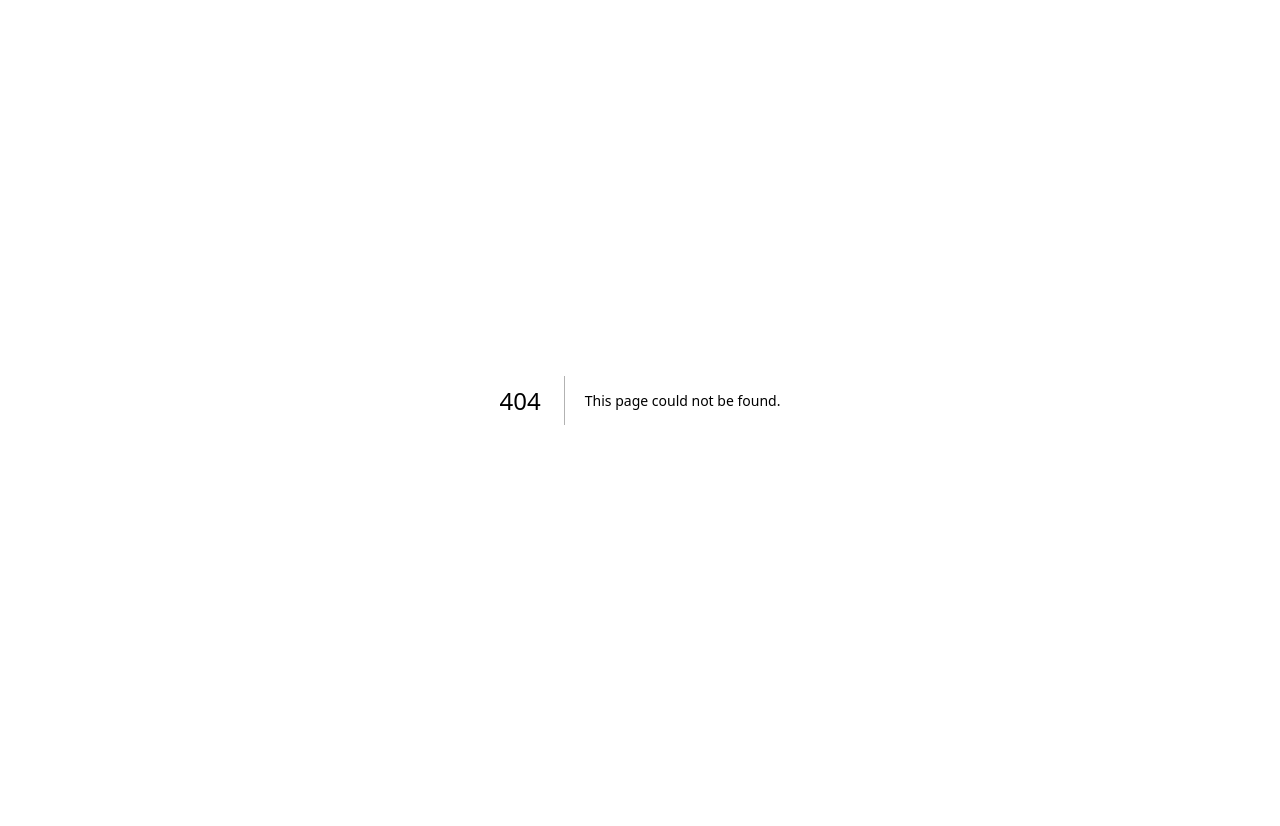
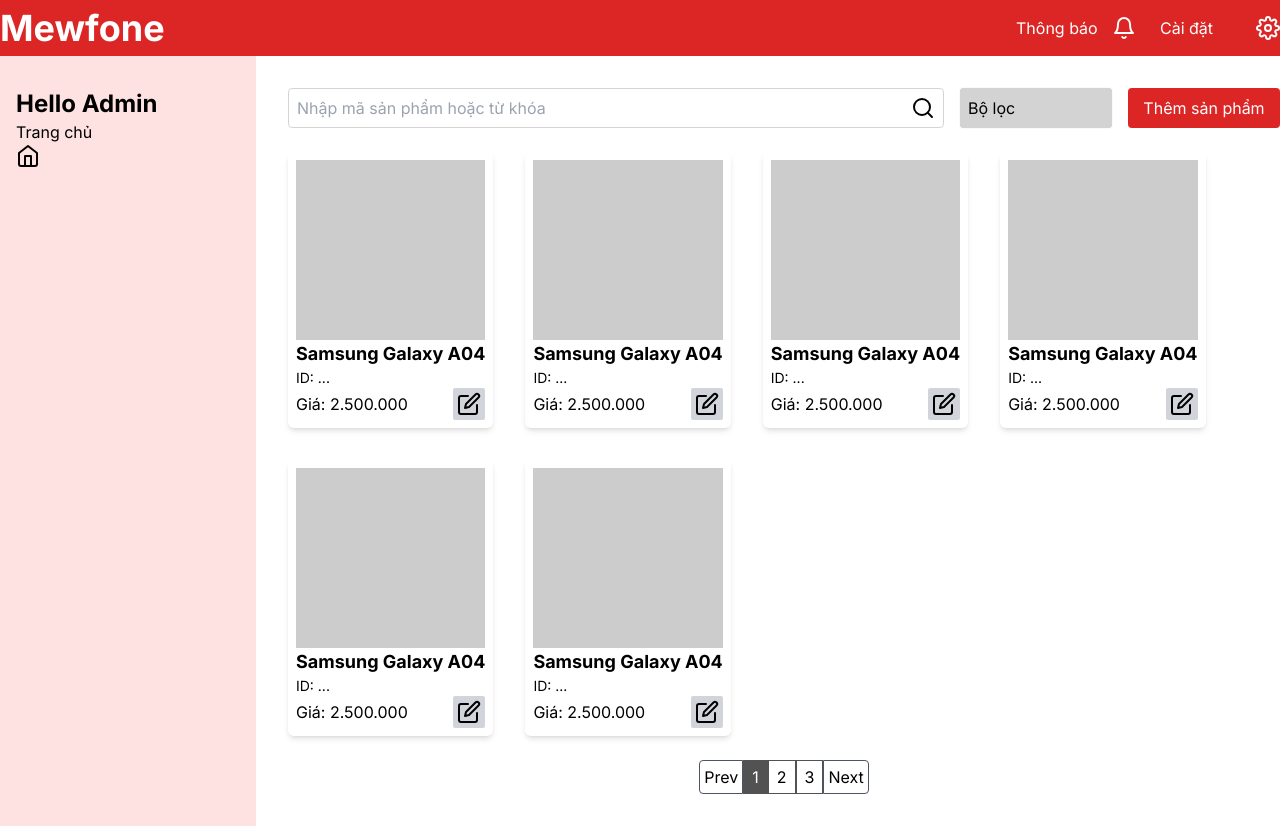
Before and after one commit to lequoctrang4/Technology-Device-Sale, a Next.js app: page /admin in a window 1280 px wide. Before the commit this address had no page. Before the commit the page ends 800 px from the top, so only its background shows below. Built offline with nearby package versions, Linux system fonts and the light colour scheme.

Commit message:
added Product Page

```diff
--- a/components/Sidebar.tsx
+++ b/components/Sidebar.tsx
@@ -9,8 +9,8 @@
         }
     ]
     return (
-        <div>
-            <h2>Hello Admin</h2>
+        <div className='py-8 px-4 col-span-1 bg-red-100'>
+            <h3>Hello Admin</h3>
             <ul>
                 {categories.map(cate =>
                     <ul>{cate.name} {cate.icon}</ul>
--- /dev/null
+++ b/pages/admin/Product/index.tsx
@@ -0,0 +1,143 @@
+import React, { useState } from 'react'
+import { Edit, Search } from 'react-feather'
+import style from './style.module.scss'
+
+const PlaceholderImage = ({ w, h }: { w: string, h?: string }) =>
+    <div style={{ width: w, height: h, backgroundColor: '#ccc' }} />
+
+const Products = () => {
+    const [activePage, setactivePage] = useState(1);
+    return (
+        <div className='py-8 pl-8 flex flex-col col-span-4'>
+            {/* Filter */}
+            <div className='grid grid-cols-6 gap-4'>
+                <form className={`col-start-1 col-span-4 ${style.form}`}>
+                    <input placeholder='Nhập mã sản phẩm hoặc từ khóa' />
+                    <button type='submit'> <Search /></button>
+                </form>
+
+                <div className={`${style.dropdown} col-span-1`}>
+                    <p className='rounded'>Bộ lọc</p>
+                    <ul className='rounded'>
+                        <li className={style.dropdown_sub}>
+                            Theo thương hiệu
+                            <ul>
+                                <li>Samsung</li>
+                                <li>Apple</li>
+                                <li>Nokia</li>
+                                <li>Vivo</li>
+                            </ul>
+                        </li>
+                        <li className={style.dropdown_sub}>
+                            Theo loại
+                            <ul>
+                                <li>Điện thoại</li>
+                                <li>Máy tính bảng</li>
+                                <li>Laptop</li>
+                                <li>Phụ kiện</li>
+                            </ul>
+                        </li>
+                    </ul>
+                </div>
+
+                <button className='bg-primary p-2 text-white rounded col-span-1'>
+                    Thêm sản phẩm
+                </button>
+            </div>
+
+            {/* All products */}
+            <div className='grow flex flex-wrap gap-8 my-6'>
+                <div className={style.product}>
+                    <PlaceholderImage w={'100%'} h={'180px'} />
+                    <h4>Samsung Galaxy A04</h4>
+                    <p className='text-sm'>ID: ...</p>
+                    <div className='flex justify-between items-center'>
+                        <p>Giá: 2.500.000</p>
+                        <a className='bg-gray-300 p-1 rounded-sm'>
+                            <Edit />
+                        </a>
+                    </div>
+                </div>
+
+                <div className={style.product}>
+                    <PlaceholderImage w={'100%'} h={'180px'} />
+                    <h4>Samsung Galaxy A04</h4>
+                    <p className='text-sm'>ID: ...</p>
+                    <div className='flex justify-between items-center'>
+                        <p>Giá: 2.500.000</p>
+                        <a className='bg-gray-300 p-1 rounded-sm'>
+                            <Edit />
+                        </a>
+                    </div>
+                </div>
+
+                <div className={style.product}>
+                    <PlaceholderImage w={'100%'} h={'180px'} />
+                    <h4>Samsung Galaxy A04</h4>
+                    <p className='text-sm'>ID: ...</p>
+                    <div className='flex justify-between items-center'>
+                        <p>Giá: 2.500.000</p>
+                        <a className='bg-gray-300 p-1 rounded-sm'>
+                            <Edit />
+                        </a>
+                    </div>
+                </div>
+
+                <div className={style.product}>
+                    <PlaceholderImage w={'100%'} h={'180px'} />
+                    <h4>Samsung Galaxy A04</h4>
+                    <p className='text-sm'>ID: ...</p>
+                    <div className='flex justify-between items-center'>
+                        <p>Giá: 2.500.000</p>
+                        <a className='bg-gray-300 p-1 rounded-sm'>
+                            <Edit />
+                        </a>
+                    </div>
+                </div>
+
+                <div className={style.product}>
+                    <PlaceholderImage w={'100%'} h={'180px'} />
+                    <h4>Samsung Galaxy A04</h4>
+                    <p className='text-sm'>ID: ...</p>
+                    <div className='flex justify-between items-center'>
+                        <p>Giá: 2.500.000</p>
+                        <a className='bg-gray-300 p-1 rounded-sm'>
+                            <Edit />
+                        </a>
+                    </div>
+                </div>
+
+                <div className={style.product}>
+                    <PlaceholderImage w={'100%'} h={'180px'} />
+                    <h4>Samsung Galaxy A04</h4>
+                    <p className='text-sm'>ID: ...</p>
+                    <div className='flex justify-between items-center'>
+                        <p>Giá: 2.500.000</p>
+                        <a className='bg-gray-300 p-1 rounded-sm'>
+                            <Edit />
+                        </a>
+                    </div>
+                </div>
+
+
+            </div>
+
+            {/* Pages */}
+            <div className='flex justify-center'>
+                <button className='rounded-tl rounded-bl border border-gray-600 p-1'>Prev</button>
+                {[1, 2, 3].map((page: number) =>
+                    <button
+                        onClick={() => setactivePage(page)}
+                        key={page}
+                        className={activePage !== page ? style.page_btn : style.page_btn__active}
+                    >
+                        {page}
+                    </button>
+                )}
+                <button className='rounded-tr rounded-br border border-gray-600 p-1'>Next</button>
+            </div>
+        </div>
+    )
+}
+
+export default Products
--- /dev/null
+++ b/pages/admin/Product/style.module.scss
@@ -0,0 +1,73 @@
+@tailwind components;
+
+@layer components {
+    .product {
+        @apply p-2 shadow-md rounded-md;
+    }
+
+    .form {
+        @apply flex gap-4 items-center border border-neutral-300 rounded px-2;
+
+        input {
+            @apply grow;
+        }
+    }
+
+    .page_btn {
+        @apply py-1 px-2 border border-neutral-600;
+
+        &__active {
+            @apply bg-neutral-600 text-white py-1 px-2 border border-neutral-600;
+        }
+    }
+
+}
+
+.dropdown {
+    position: relative;
+
+    * {
+        background-color: lightgray;
+        box-shadow: 0px 0px 1px 0px silver;
+    }
+
+    &>ul {
+        position: absolute;
+        visibility: hidden;
+        width: 100%;
+    }
+
+    &:hover {
+        &>ul {
+            visibility: visible;
+        }
+    }
+
+    li,
+    p {
+        padding: 0.5rem;
+    }
+
+    li:hover {
+        cursor: pointer;
+        text-decoration: underline;
+    }
+}
+
+.dropdown_sub {
+    position: relative;
+
+    &>ul {
+        position: absolute;
+        left: 100%;
+        top: 0;
+        visibility: hidden;
+        min-width: 120px;
+    }
+
+    &:hover {
+        ul {
+            visibility: visible;
+        }
+    }
+}
--- /dev/null
+++ b/pages/admin/index.tsx
@@ -0,0 +1,18 @@
+import HeaderAdmin from '@/components/Header/Admin'
+import Product from './Product'
+import React from 'react'
+import Sidebar from '@/components/Sidebar'
+
+const AdminSite = () => {
+    return (
+        <>
+            <HeaderAdmin />
+            <div className='grid grid-cols-5'>
+                <Sidebar />
+                <Product />
+            </div>
+        </>
+    )
+}
+
+export default AdminSite
--- a/pages/index.tsx
+++ b/pages/index.tsx
@@ -1,15 +1,10 @@
-import Header from '@/components/Header'
-import styles from '../styles/home.module.scss'
+import styles from '@/styles/home.module.scss'
+import AdminSite from './admin'
 
 export default function Home() {
 	return (
 		<div className={styles.home}>
-			<Header />
-			<div className='ml-20'>
-				<h1>
-					Hello world!
-				</h1>
-			</div>
+			<AdminSite />
 		</div>
 	)
 }
--- a/styles/globals.css
+++ b/styles/globals.css
@@ -35,6 +35,9 @@
     }
 }
 
+textarea:focus, input:focus{
+    outline: none !important;
+}
 
 .bg-primary {
     background-color: var(--primary);
```
Also changed, not shown: components/Header/Admin.tsx (renamed from components/Header.tsx, +4 -4 lines), 1 other file (tests, documents, lock files or other folders).
